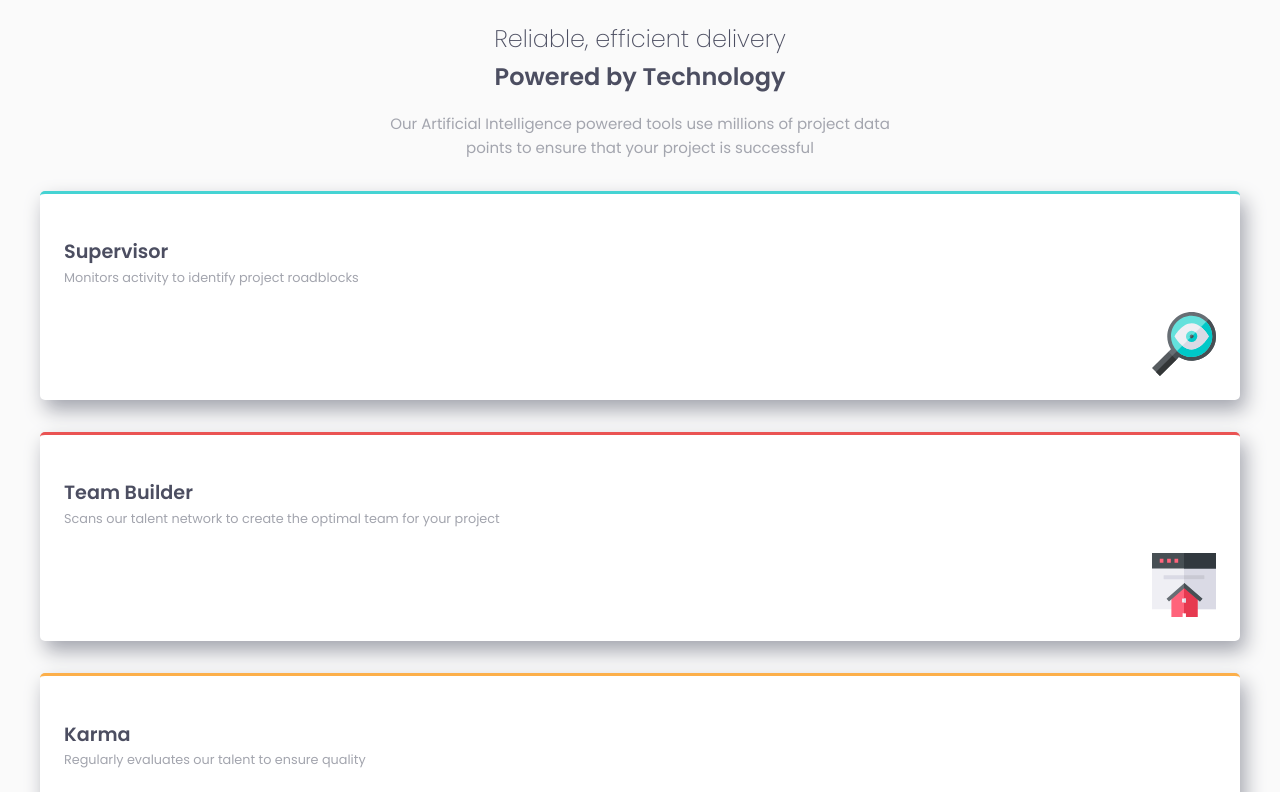
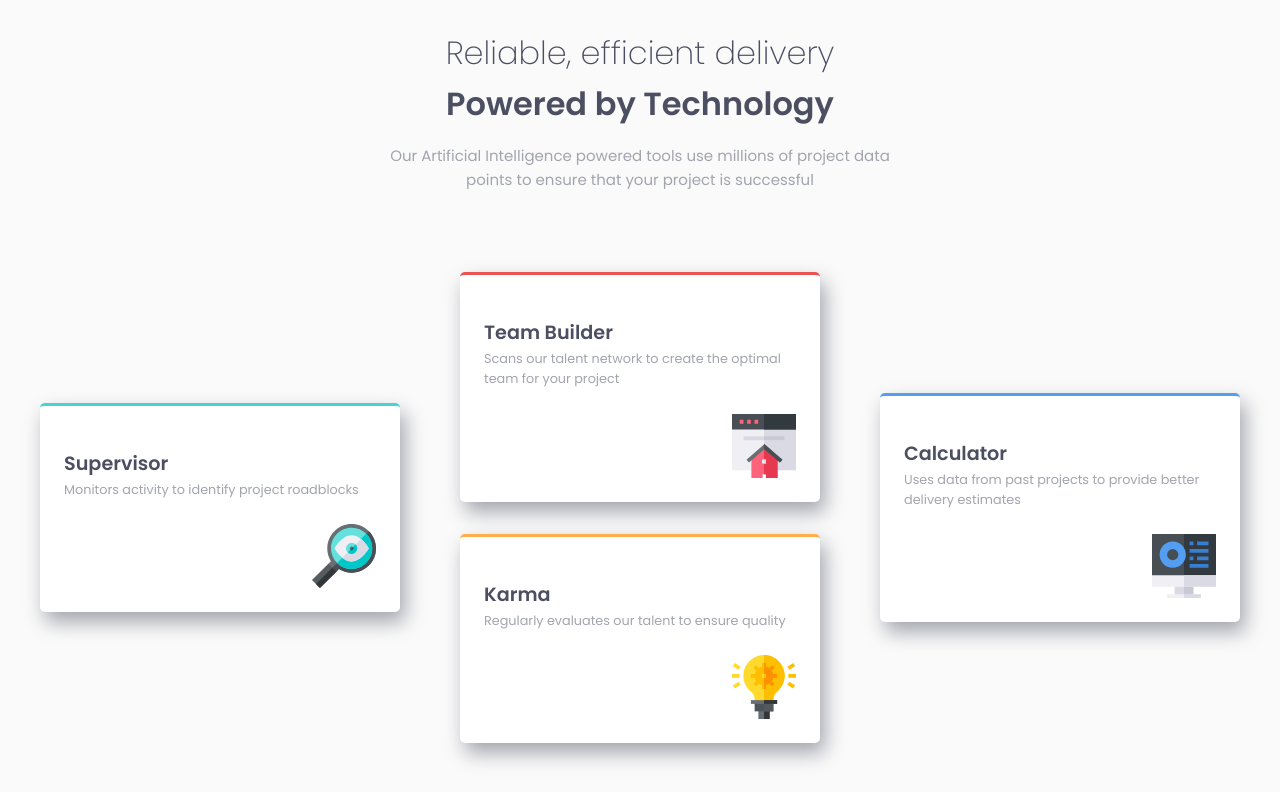
Before and after one commit to RajShringi/four-card-feature-section, a plain HTML site: page index.html in a window 1280 px wide. Shown: the top 792 px of the page. Drawn offline with Linux system fonts and the light colour scheme.

Commit message:
add style for desktop

```diff
--- a/main.css
+++ b/main.css
@@ -112,3 +112,19 @@ body {
   margin-top: 1.5rem;
   width: 100%;
 }
+@media screen and (min-width: 980px) {
+  .hero-heading,
+  .hero-highlight-heading {
+    font-size: 2rem;
+  }
+  .card {
+    flex-direction: row;
+    margin-top: 4rem;
+  }
+
+  .col1,
+  .col2,
+  .col3 {
+    width: 30%;
+  }
+}
```
